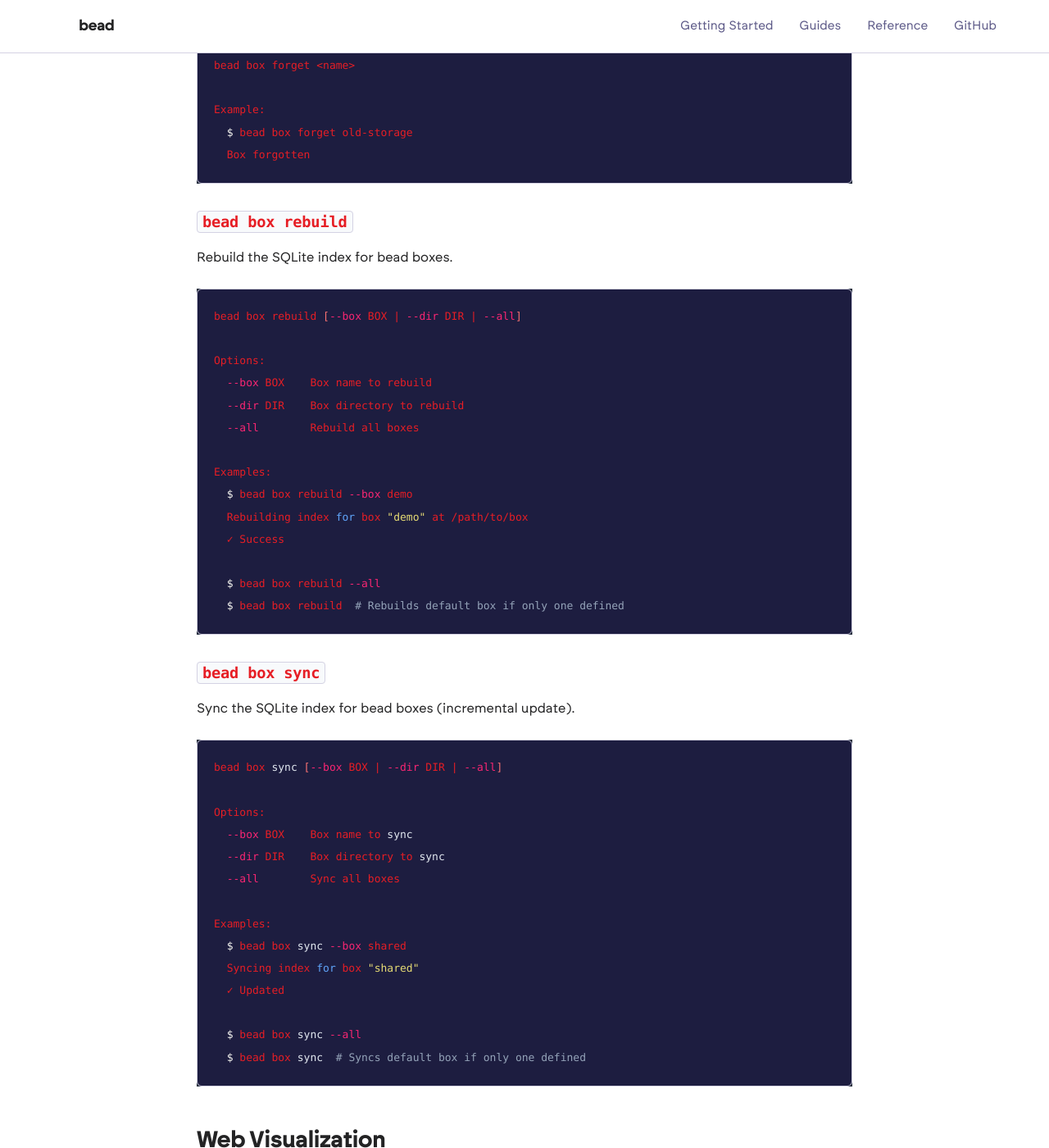
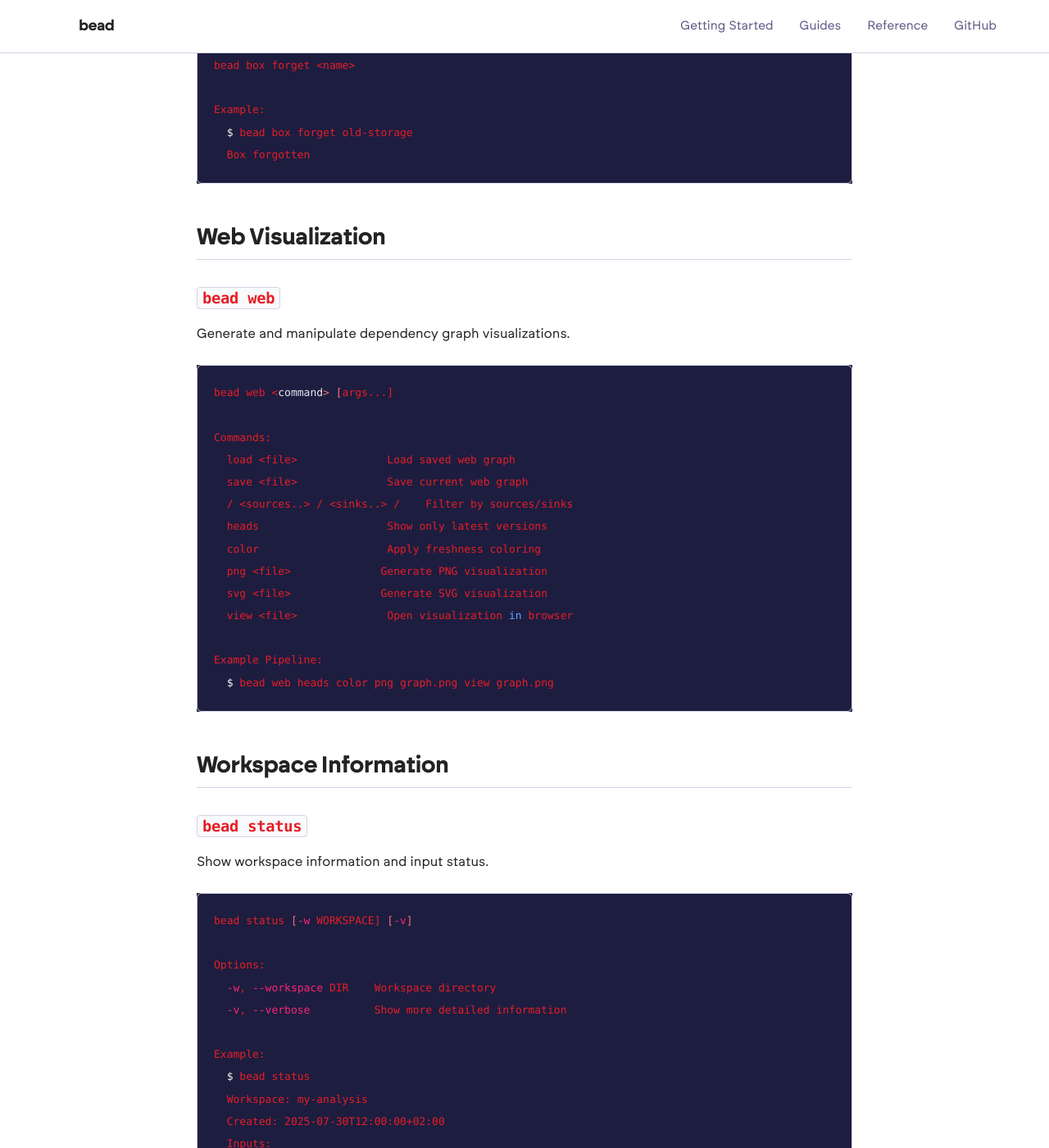
Before and after one commit to codedthinking/bead.zip, a Jekyll site: the page built from docs/reference.md, in a window 1280 px wide and 1400 px high, scrolled down 7320 px. Shown: the whole window at 82% size. Built offline with Jekyll 4.4.1, drawn with Linux system fonts in a browser that asks for light colours.

Commit message:
Remove sync and rebuild, these are undocumented features

````diff
--- a/docs/reference.md
+++ b/docs/reference.md
@@ -275,47 +275,6 @@ Example:
   Box forgotten
 ```
 
-### `bead box rebuild`
-
-Rebuild the SQLite index for bead boxes.
-
-```bash
-bead box rebuild [--box BOX | --dir DIR | --all]
-
-Options:
-  --box BOX    Box name to rebuild
-  --dir DIR    Box directory to rebuild
-  --all        Rebuild all boxes
-
-Examples:
-  $ bead box rebuild --box demo
-  Rebuilding index for box "demo" at /path/to/box
-  ✓ Success
-
-  $ bead box rebuild --all
-  $ bead box rebuild  # Rebuilds default box if only one defined
-```
-
-### `bead box sync`
-
-Sync the SQLite index for bead boxes (incremental update).
-
-```bash
-bead box sync [--box BOX | --dir DIR | --all]
-
-Options:
-  --box BOX    Box name to sync
-  --dir DIR    Box directory to sync
-  --all        Sync all boxes
-
-Examples:
-  $ bead box sync --box shared
-  Syncing index for box "shared"
-  ✓ Updated
-
-  $ bead box sync --all
-  $ bead box sync  # Syncs default box if only one defined
-```
 
 ## Web Visualization
 
````
